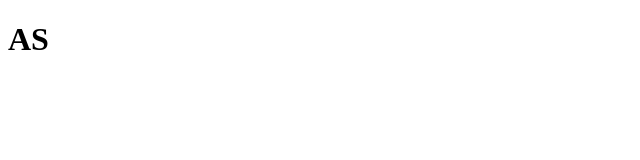
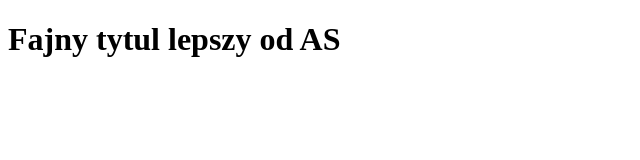
Before and after one commit to parmaxil123/TUTAJCHODZCIE, a plain HTML site: page index.html in a window 1280 px wide. Shown: the whole page, without its empty margins (0-640 px from the left). Drawn offline with Linux system fonts and the light colour scheme.

Commit message:
nowy tytul

```diff
--- a/index.html
+++ b/index.html
@@ -7,6 +7,6 @@
     <title>Document</title>
 </head>
 <body>
-    <H1>AS</H1>
+    <h1>Fajny tytul lepszy od AS</h1>
 </body>
 </html>
```
